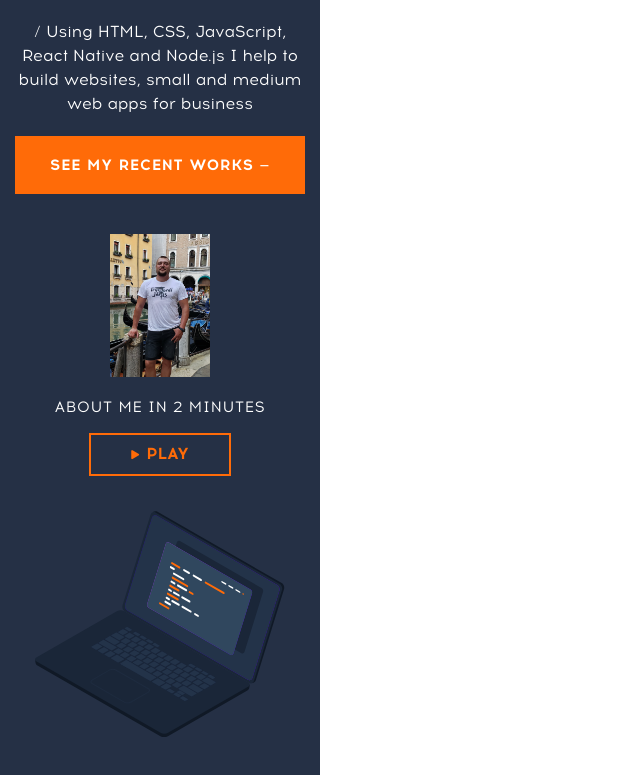
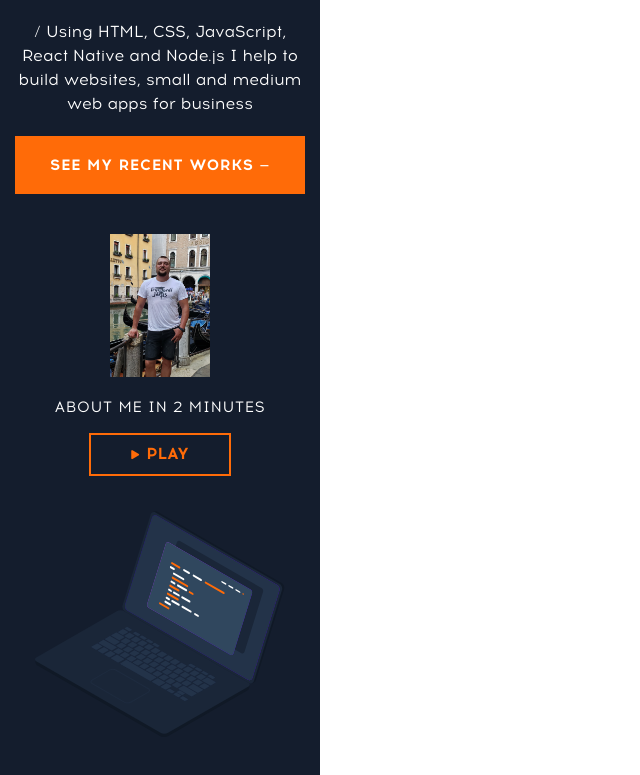
Before and after one commit to dmytrosem-tech/my-rezume-js, a plain HTML site: page index.html in a window 1280 px wide. Shown: the part 269-1044 px from the top of the page, without its empty margins (0-640 px from the left). Drawn offline with Linux system fonts and the light colour scheme.

Commit message:
hw4-3
background

```diff
--- a/css/style.css
+++ b/css/style.css
@@ -120,7 +120,7 @@ body {
   flex-direction: column;
   align-items: center;
   width: 320px;
-  background: var(--c-dark-blue);
+  background: var(--c-dark);
   padding: 30px 10px 55px 10px;
   box-sizing: border-box;
 }
```
